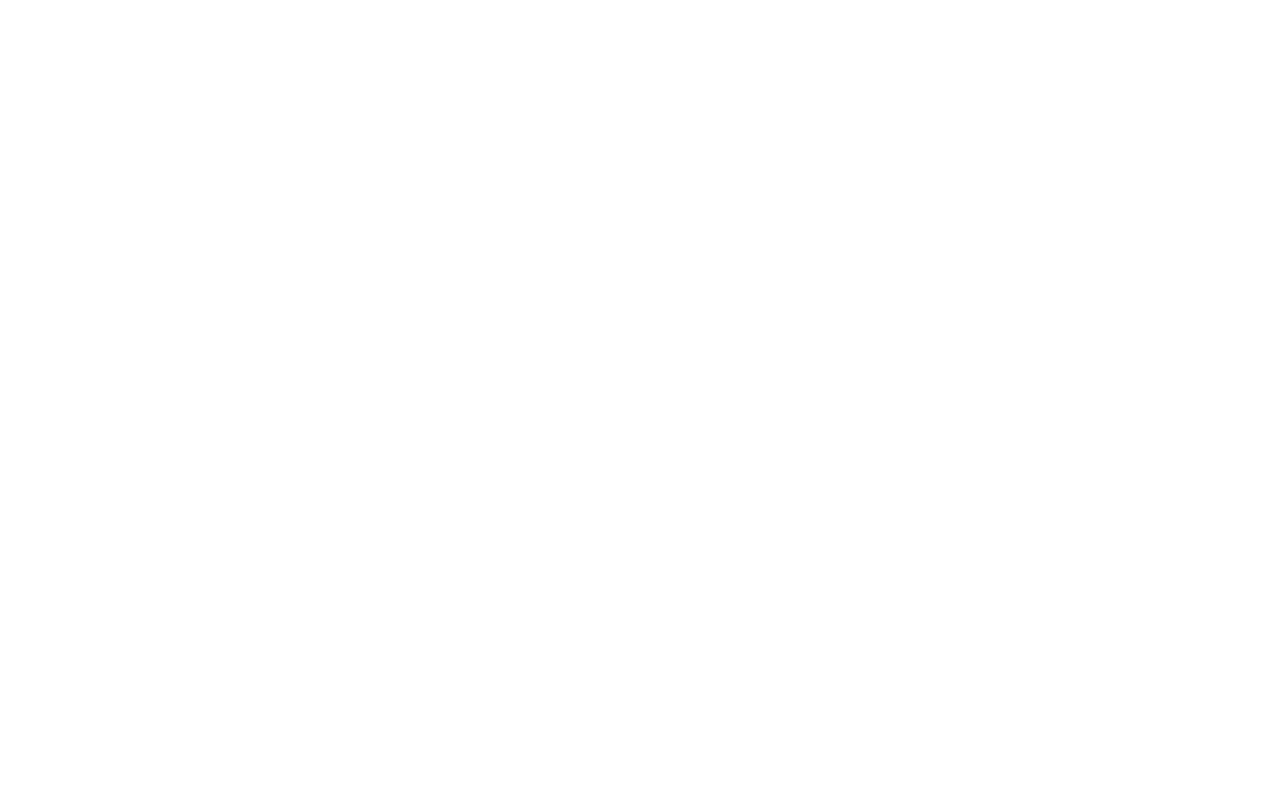
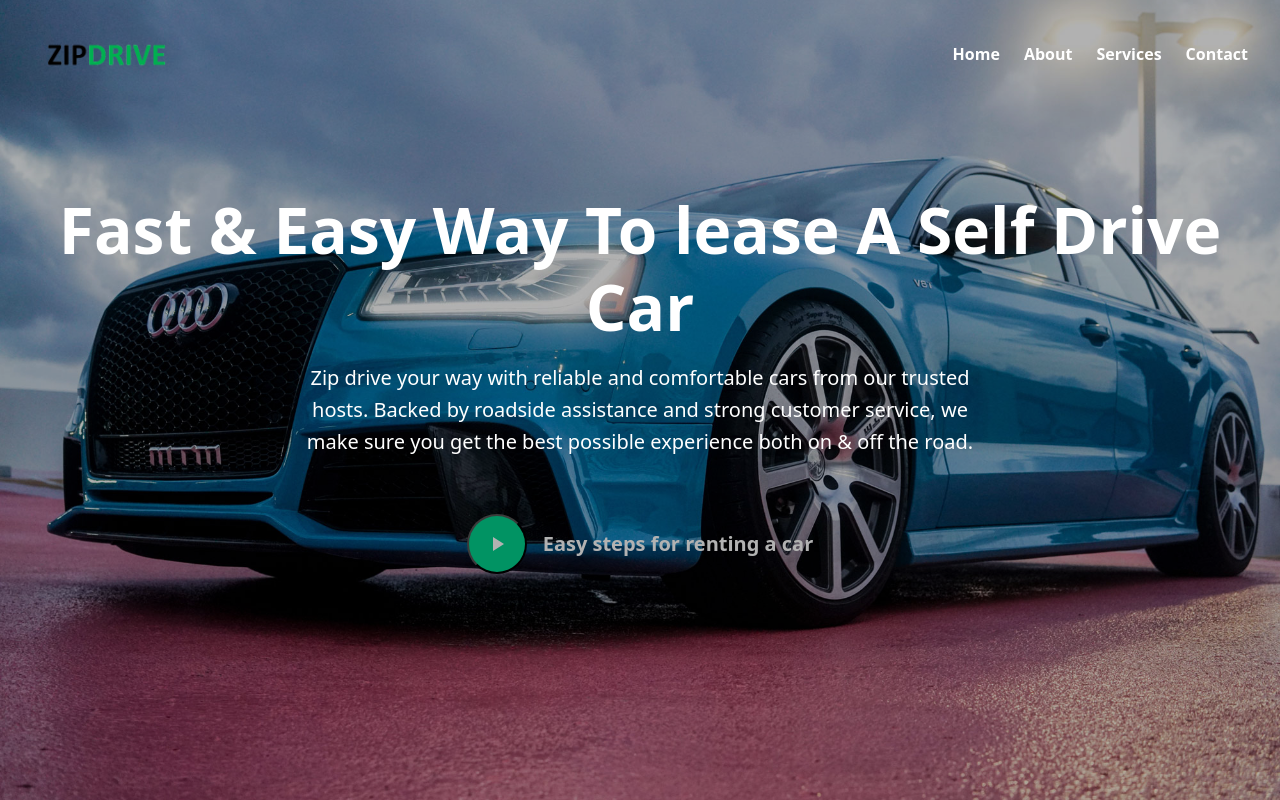
Before and after one commit to Chetanya2001/car-rent-app-frontend, a React (Vite) app: page / in a window 1280 px wide. Built offline with nearby package versions, Linux system fonts and the light colour scheme.

Commit message:
hero section is made

```diff
--- a/src/pages/Home.tsx
+++ /dev/null
@@ -1,3 +0,0 @@
-export default function Home() {
-  return <></>;
-}
--- /dev/null
+++ b/src/pages/Home/Home.css
@@ -0,0 +1,148 @@
+/* Full-screen background */
+.home-container {
+  width: 100%;
+  height: 100vh;
+  background-size: cover;
+  background-position: center;
+  position: relative;
+}
+
+/* Overlay for readability */
+.home-overlay {
+  position: absolute;
+  inset: 0;
+  background-color: rgba(0, 0, 0, 0.3);
+}
+
+/* Header with logo left 25%, nav right 75% */
+.home-header {
+  position: absolute;
+  top: 0;
+  left: 0;
+  width: 100%;
+  display: flex;
+  align-items: center;
+  justify-content: space-between;
+  padding: 1.5rem 2rem;
+  z-index: 10;
+}
+
+.home-logo {
+  width: 25%;
+  max-width: 150px;
+  height: auto;
+  background: transparent;
+}
+
+.home-nav {
+  width: 75%;
+  display: flex;
+  justify-content: flex-end;
+  gap: 1.5rem;
+  font-weight: 600;
+}
+
+.home-nav a {
+  color: #ffffff;
+  text-decoration: none;
+  transition: color 0.2s;
+}
+
+.home-nav a:hover {
+  color: #01d28e;
+}
+
+/* Hero content stacked naturally below header */
+.home-hero {
+  position: relative; /* remove absolute centering */
+  display: flex;
+  flex-direction: column;
+  align-items: center;
+  justify-content: flex-start; /* stack from top naturally */
+  padding: 15% 1rem 0 1rem; /* push hero content down from top */
+  z-index: 5;
+  text-align: center;
+}
+
+.home-hero h1 {
+  color: white;
+  font-size: 4rem;
+  font-weight: bold;
+  margin-bottom: 1rem;
+}
+
+.home-hero p {
+  color: white;
+  font-size: 1.25rem;
+  max-width: 700px;
+  line-height: 1.6;
+  margin-bottom: 2rem; /* space for play button */
+}
+
+/* Play button container*/
+.home-play {
+  display: flex;
+  align-items: center;
+  justify-content: center; /* center horizontally */
+  gap: 1rem;
+  cursor: pointer;
+  margin-top: 1.5rem; /* space below paragraph */
+  z-index: 6;
+}
+
+.home-play-button {
+  width: 60px;
+  height: 60px;
+  border-radius: 50%;
+  background-color: #01d28e;
+  display: flex;
+  justify-content: center;
+  align-items: center;
+  transition: background-color 0.2s;
+}
+
+.home-play-button:hover {
+  background-color: #01d28e;
+}
+
+.home-play-button svg {
+  width: 24px;
+  height: 24px;
+  fill: white;
+}
+
+.home-play-text {
+  color: white;
+  font-size: 1.25rem;
+  font-weight: 600;
+}
+/* Responsive adjustments */
+@media (max-width: 768px) {
+  .home-header {
+    flex-direction: column;
+    align-items: center;
+    gap: 1rem;
+  }
+
+  .home-nav {
+    width: auto;
+    justify-content: center;
+  }
+
+  .home-hero h1 {
+    font-size: 2.5rem;
+  }
+
+  .home-hero p {
+    font-size: 1rem;
+  }
+
+  .home-play {
+    flex-direction: column;
+    gap: 0.5rem;
+  }
+
+  .home-play-text {
+    font-size: 1rem;
+  }
+}
--- /dev/null
+++ b/src/pages/Home/Home.tsx
@@ -0,0 +1,44 @@
+import "./Home.css";
+import logo from "../../assets/logo.png";
+import backgroundImage from "../../assets/bg_1.jpg";
+
+export default function Home() {
+  return (
+    <div
+      className="home-container"
+      style={{ backgroundImage: `url(${backgroundImage})` }}
+    >
+      <div className="home-overlay"></div>
+
+      {/* Header with logo left, nav right */}
+      <header className="home-header">
+        <img src={logo} alt="Logo" className="home-logo" />
+
+        <nav className="home-nav">
+          <a href="#home">Home</a>
+          <a href="#about">About</a>
+          <a href="#services">Services</a>
+          <a href="#contact">Contact</a>
+        </nav>
+      </header>
+
+      {/* Optional Hero Content */}
+      <div className="home-hero">
+        <h1>Fast & Easy Way To lease A Self Drive Car</h1>
+        <p>
+          Zip drive your way with reliable and comfortable cars from our trusted
+          hosts. Backed by roadside assistance and strong customer service, we
+          make sure you get the best possible experience both on & off the road.
+        </p>
+      </div>
+      <div className="home-play">
+        <button className="home-play-button">
+          <svg viewBox="0 0 24 24">
+            <path d="M8 5v14l11-7z" />
+          </svg>
+        </button>
+        <span className="home-play-text">Easy steps for renting a car</span>
+      </div>
+    </div>
+  );
+}
--- a/src/routes/App.routes.tsx
+++ b/src/routes/App.routes.tsx
@@ -1,7 +1,7 @@
 import { BrowserRouter, Routes, Route } from "react-router-dom";
 import Login from "../pages/auth/Login";
 import Register from "../pages/auth/Register";
-import Home from "../pages/Home";
+import Home from "../pages/Home/Home";
 
 const AppRoutes = () => (
   <BrowserRouter>
```
Also changed, not shown: src/assets/bg_1.jpg (added), src/assets/logo.png (added).
